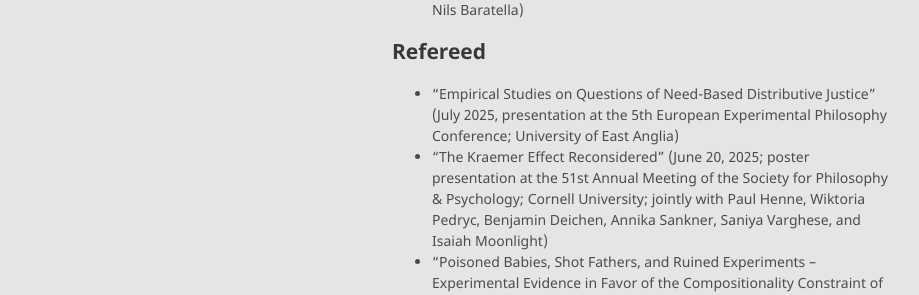
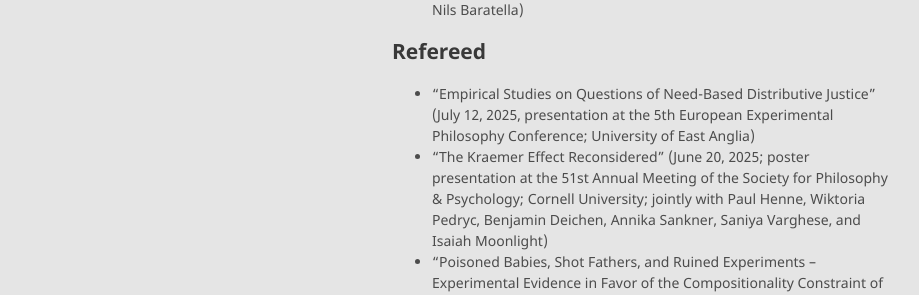
Before and after one commit to alephmembeth/alephmembeth.github.io, a Jekyll site: the page built from presentations.md, in a window 1280 px wide and 900 px high. Shown: the part 447-742 px from the top of the window, without its empty margins (178-1097 px from the left). Built offline with Jekyll 4.4.1, drawn with Linux system fonts in a browser that asks for light colours; our own code applies the rules of GitHub Pages for plain Markdown files.

Commit message:
Update presentations.md

```diff
--- a/presentations.md
+++ b/presentations.md
@@ -12,7 +12,7 @@ layout: default
 
 ## Refereed
 
-+ “Empirical Studies on Questions of Need-Based Distributive Justice” (July 2025, presentation at the 5th European Experimental Philosophy Conference; University of East Anglia)
++ “Empirical Studies on Questions of Need-Based Distributive Justice” (July 12, 2025, presentation at the 5th European Experimental Philosophy Conference; University of East Anglia)
 + “The Kraemer Effect Reconsidered” (June 20, 2025; poster presentation at the 51st Annual Meeting of the Society for Philosophy & Psychology; Cornell University; jointly with Paul Henne, Wiktoria Pedryc, Benjamin Deichen, Annika Sankner, Saniya Varghese, and Isaiah Moonlight)
 + “Poisoned Babies, Shot Fathers, and Ruined Experiments – Experimental Evidence in Favor of the Compositionality Constraint of Actual Causation” (September 16, 2023; presentation at the 3rd European Experimental Philosophy Conference; University of Zurich; attended online due to funding problems) ([Slides](https://github.com/alephmembeth/causality-compositionality/tree/main/slides))
 + “Need and Responsibility – Experimental Philosophy Investigating Questions of Distributive Justice” (September 7, 2021; presentation at the 25th Congress of the German Society for Philosophy (DGPhil); Friedrich-Alexander University Erlangen-Nürnberg; moved online due to pandemic)
```
